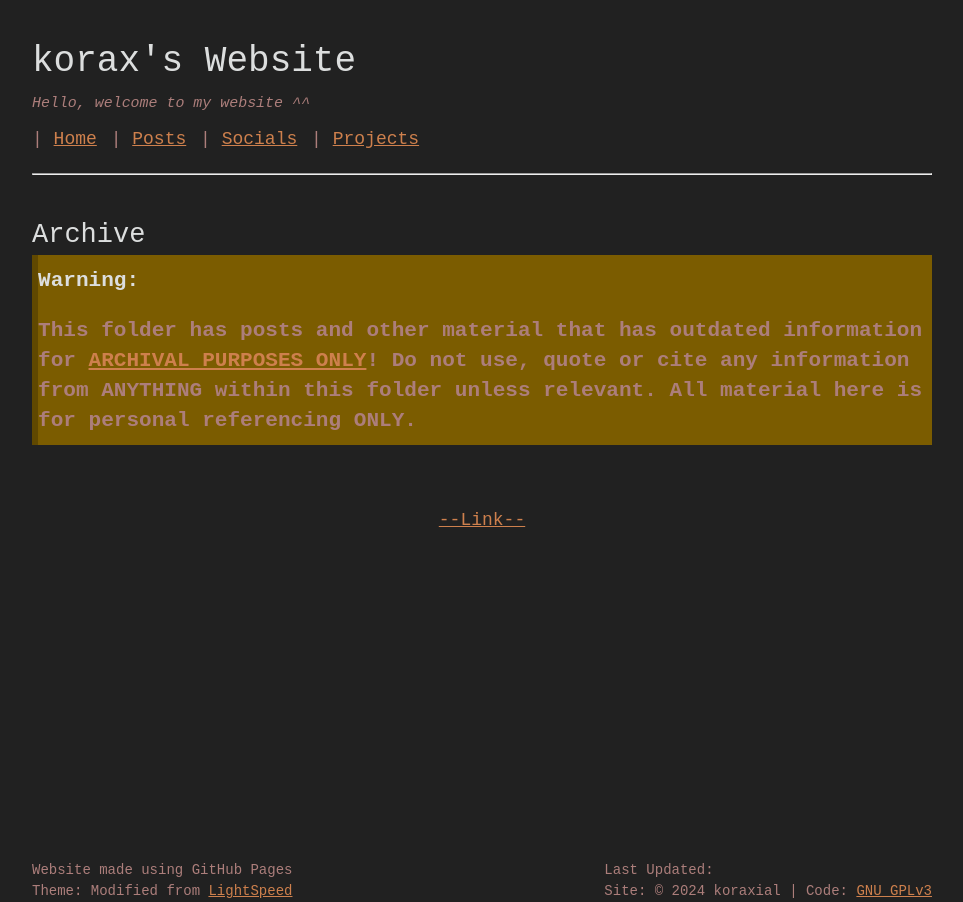
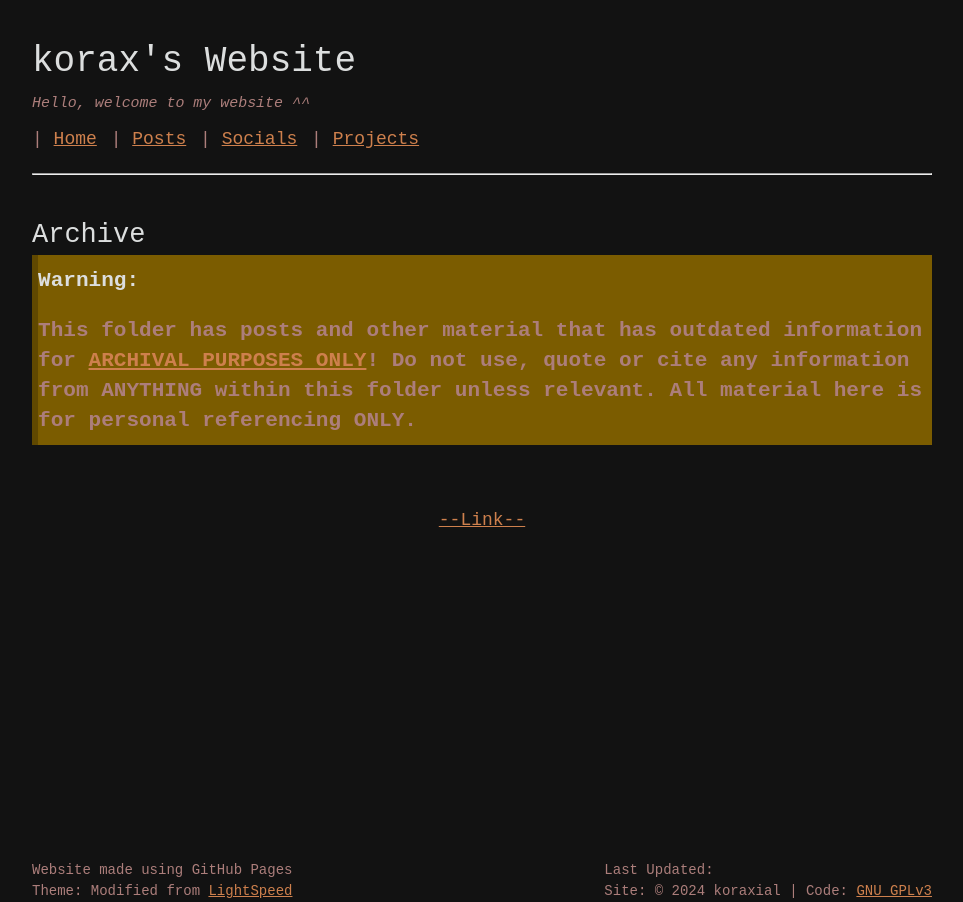
Before and after one commit to koraxial/koraxial.github.io, a Jekyll site: the page built from archive/index.html, in a window 1280 px wide. Shown: the whole page, without its empty margins (158-1121 px from the left). Built offline with Jekyll 4.4.1, drawn with Linux system fonts in a browser that asks for light colours.

Commit message:
Update page.scss

```diff
--- a/_sass/page.scss
+++ b/_sass/page.scss
@@ -64,7 +64,7 @@ header h1, h5 {
 
 body {
   color: #ac7e7b;
-  background-color: #212121;
+  background-color: #121212;
 }
 
 h1,
```
